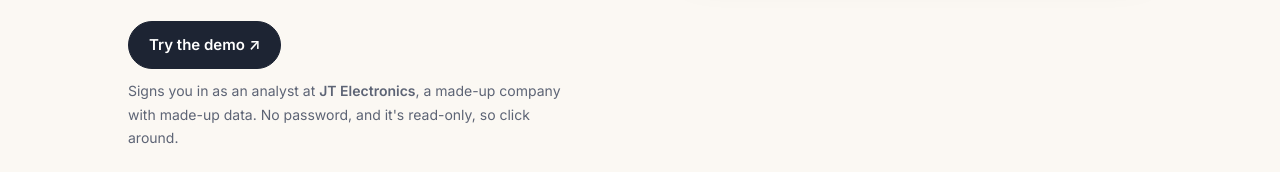
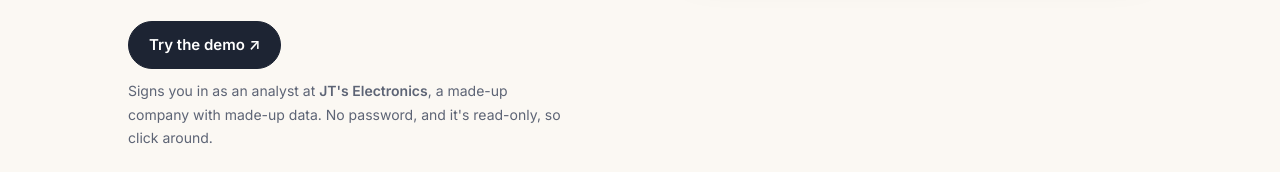
Before and after one commit to jtabarini/justintabarini.com, a plain HTML site: page index.html in a window 1280 px wide. Shown: the part 2074-2246 px from the top of the page. Drawn offline with Linux system fonts and the light colour scheme.

Commit message:
Demo blurb: the company is JT's Electronics
Co-Authored-By: Claude Opus 5.5 <noreply@anthropic.com>

```diff
--- a/index.html
+++ b/index.html
@@ -97,7 +97,7 @@
         </ul>
         <div class="mmt__cta">
           <a class="btn btn--primary" href="https://geolift.justintabarini.com/demo">Try the demo ↗</a>
-          <span class="fine">Signs you in as an analyst at <strong>JT Electronics</strong>, a made-up company with made-up data. No password, and it's read-only, so click around.</span>
+          <span class="fine">Signs you in as an analyst at <strong>JT's Electronics</strong>, a made-up company with made-up data. No password, and it's read-only, so click around.</span>
         </div>
       </div>
       <figure class="mmt__shot photo" data-label="mmt-screenshot.png">
```
